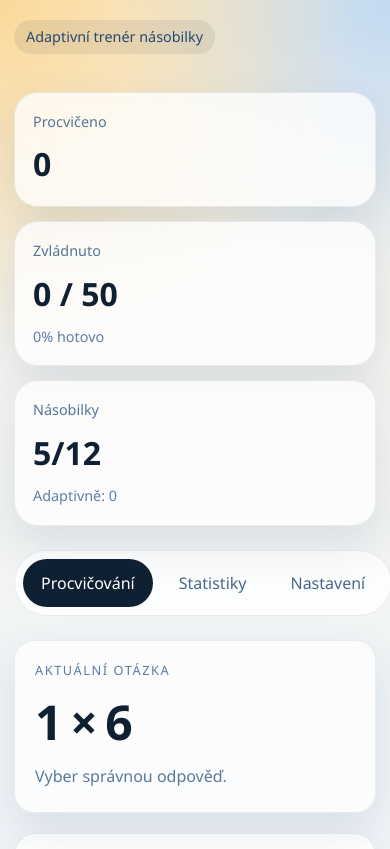
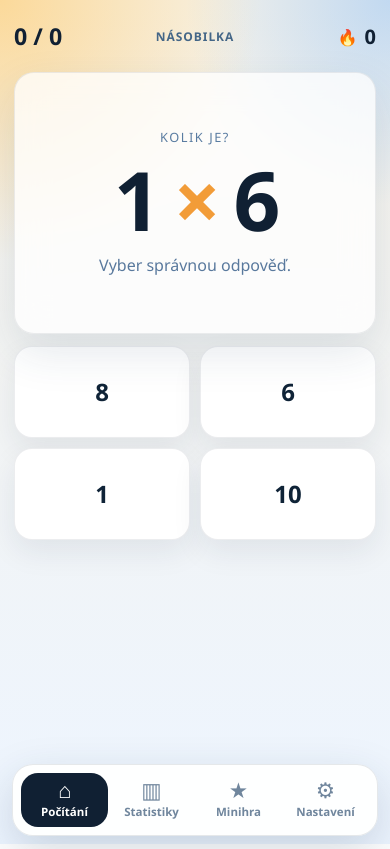
Before and after one commit to hwagent-tech/nasobilka, a React (Vite) app: page / in a window 390 px wide. Shown: the top 849 px of the page. Built offline with nearby package versions, Linux system fonts and the light colour scheme.

Commit message:
feat: vylepsi mobilni trenink a prida minihru

```diff
--- a/src/App.jsx
+++ b/src/App.jsx
@@ -3,6 +3,7 @@ import AnswerButtons from './components/AnswerButtons';
 import Question from './components/Question';
 import Settings from './components/Settings';
 import Stats from './components/Stats';
+import MiniGame from './components/MiniGame';
 import {
   DEFAULT_MASTERY_TIME_LIMIT_SECONDS,
   MAX_TABLE,
@@ -15,7 +16,6 @@ import {
   getPracticeMaxFactor,
   getVisibleProblems,
   isProgressMastered,
-  isMastered,
   loadState,
   mergeProgress,
   normalizeMasteryTimeLimitSeconds,
@@ -57,6 +57,9 @@ export default function App() {
   const [settings, setSettings] = useState(initialState.settings);
   const [progress, setProgress] = useState(initialState.progress);
   const [view, setView] = useState('practice');
+  const [seriesCorrect, setSeriesCorrect] = useState(0);
+  const [seriesTotal, setSeriesTotal] = useState(0);
+  const [streak, setStreak] = useState(0);
   const [sortBy, setSortBy] = useState('numbers');
   const [filterTable, setFilterTable] = useState('all');
   const [filterMastery, setFilterMastery] = useState('all');
@@ -76,6 +79,7 @@ export default function App() {
   const progressRef = useRef(initialState.progress);
   const reviewQueueRef = useRef({});
   const recentProblemKeysRef = useRef([]);
+  const currentRoundHadMistake = useRef(false);
 
   useEffect(() => {
     saveState({ settings, progress });
@@ -115,6 +119,7 @@ export default function App() {
     );
     setRound(nextRound);
     setWrongAnswers([]);
+    currentRoundHadMistake.current = false;
     setQuestionResolved(false);
     setFeedback({
       status: '',
@@ -155,6 +160,7 @@ export default function App() {
     const nextRound = buildNextRound(settings, nextProgress, nextReviewQueue, nextRecentProblemKeys);
     setRound(nextRound);
     setWrongAnswers([]);
+    currentRoundHadMistake.current = false;
     setQuestionResolved(false);
     setFeedback({
       status: '',
@@ -172,6 +178,7 @@ export default function App() {
     const elapsed = Date.now() - questionStartedAt.current;
 
     if (!isCorrect) {
+      currentRoundHadMistake.current = true;
       setWrongAnswers((currentWrongAnswers) =>
         currentWrongAnswers.includes(answer)
           ? currentWrongAnswers
@@ -205,6 +212,13 @@ export default function App() {
     }
 
     setQuestionResolved(true);
+    setSeriesTotal((count) => count + 1);
+    if (currentRoundHadMistake.current) {
+      setStreak(0);
+    } else {
+      setSeriesCorrect((count) => count + 1);
+      setStreak((count) => count + 1);
+    }
     setFeedback({
       status: 'correct',
       message: 'Správně',
@@ -291,61 +305,22 @@ export default function App() {
     questionStartedAt.current = Date.now();
   }
 
-  const practicedCount = statsRows.filter((row) => row.totalAttempts > 0).length;
-  const masteredCount = statsRows.filter((row) =>
-    isMastered(row, masteryTimeLimitSeconds),
-  ).length;
-
   return (
     <div className="app-shell">
-      <header className="hero">
-        <div>
-          <div className="eyebrow">Adaptivní trenér násobilky</div>
-        </div>
-
-        <div className="hero-stats">
-          <div className="stat-card">
-            <span>Procvičeno</span>
-            <strong>{practicedCount}</strong>
+      {view === 'practice' && (
+        <header className="session-header">
+          <div className="session-score">
+            <strong>{seriesCorrect} / {seriesTotal}</strong>
+            <span>správně</span>
           </div>
-          <div className="stat-card">
-            <span>Zvládnuto</span>
-            <strong>
-              {progressMasteredCount} / {totalExamples}
-            </strong>
-            <small>{progressPercent}% hotovo</small>
+          <div className="session-title">Násobilka</div>
+          <div className="streak-score">
+            <span aria-hidden="true">🔥</span>
+            <strong>{streak}</strong>
+            <small>série</small>
           </div>
-          <div className="stat-card">
-            <span>Násobilky</span>
-            <strong>{settings.selectedTables.length}/{MAX_TABLE}</strong>
-            <small>Adaptivně: {masteredCount}</small>
-          </div>
-        </div>
-      </header>
-
-      <nav className="view-switch">
-        <button
-          type="button"
-          className={view === 'practice' ? 'active' : ''}
-          onClick={() => setView('practice')}
-        >
-          Procvičování
-        </button>
-        <button
-          type="button"
-          className={view === 'stats' ? 'active' : ''}
-          onClick={() => setView('stats')}
-        >
-          Statistiky
-        </button>
-        <button
-          type="button"
-          className={view === 'settings' ? 'active' : ''}
-          onClick={() => setView('settings')}
-        >
-          Nastavení
-        </button>
-      </nav>
+        </header>
+      )}
 
       {view === 'practice' ? (
         <main className="content-single">
@@ -386,6 +361,8 @@ export default function App() {
             onSortChange={setSortBy}
           />
         </main>
+      ) : view === 'game' ? (
+        <MiniGame />
       ) : (
         <main className="content-single">
           <Settings
@@ -420,6 +397,26 @@ export default function App() {
           />
         </main>
       )}
+
+      <nav className="bottom-nav" aria-label="Hlavní navigace">
+        {[
+          ['practice', '⌂', 'Počítání'],
+          ['stats', '▥', 'Statistiky'],
+          ['game', '★', 'Minihra'],
+          ['settings', '⚙', 'Nastavení'],
+        ].map(([target, icon, label]) => (
+          <button
+            key={target}
+            type="button"
+            className={view === target ? 'active' : ''}
+            onClick={() => setView(target)}
+            aria-current={view === target ? 'page' : undefined}
+          >
+            <span className="nav-icon" aria-hidden="true">{icon}</span>
+            <span>{label}</span>
+          </button>
+        ))}
+      </nav>
     </div>
   );
 }
--- /dev/null
+++ b/src/components/MiniGame.jsx
@@ -0,0 +1,103 @@
+import { useEffect, useMemo, useRef, useState } from 'react';
+
+function createChallenge() {
+  const a = Math.floor(Math.random() * 10) + 1;
+  const b = Math.floor(Math.random() * 10) + 1;
+  const answer = a * b;
+  const choices = new Set([answer]);
+
+  while (choices.size < 4) {
+    choices.add(Math.max(1, answer + (Math.floor(Math.random() * 9) - 4)));
+  }
+
+  return { a, b, answer, choices: [...choices].sort(() => Math.random() - 0.5) };
+}
+
+export default function MiniGame() {
+  const [round, setRound] = useState(0);
+  const [score, setScore] = useState(0);
+  const [best, setBest] = useState(null);
+  const [playing, setPlaying] = useState(false);
+  const [elapsedMs, setElapsedMs] = useState(0);
+  const startedAt = useRef(0);
+  const challenge = useMemo(() => createChallenge(), [round]);
+
+  useEffect(() => {
+    if (!playing) return undefined;
+
+    const timer = window.setInterval(() => {
+      setElapsedMs(Date.now() - startedAt.current);
+    }, 100);
+
+    return () => window.clearInterval(timer);
+  }, [playing]);
+
+  const formattedTime = `${(elapsedMs / 1000).toFixed(1)} s`;
+
+  function start() {
+    setScore(0);
+    setRound(1);
+    setElapsedMs(0);
+    startedAt.current = Date.now();
+    setPlaying(true);
+  }
+
+  function answer(value) {
+    const nextScore = score + (value === challenge.answer ? 1 : 0);
+    setScore(nextScore);
+
+    if (round >= 10) {
+      const finalTime = Date.now() - startedAt.current;
+      setElapsedMs(finalTime);
+      setBest((current) => {
+        if (!current || nextScore > current.score) return { score: nextScore, time: finalTime };
+        if (nextScore === current.score && finalTime < current.time) {
+          return { score: nextScore, time: finalTime };
+        }
+        return current;
+      });
+      setPlaying(false);
+    } else {
+      setRound((current) => current + 1);
+    }
+  }
+
+  return (
+    <main className="game-screen">
+      <section className="game-card">
+        <div className="game-emoji" aria-hidden="true">⚡</div>
+        <p className="game-kicker">Blesková výzva</p>
+        {!playing ? (
+          <>
+            <h2>{round ? `Skóre ${score} / 10` : 'Deset rychlých příkladů'}</h2>
+            <p>Odpověz správně a potom zkus zlepšit svůj čas.</p>
+            {round > 0 && <div className="result-time">Čas: {formattedTime}</div>}
+            {best && (
+              <div className="best-score">
+                Rekord: {best.score} / 10 za {(best.time / 1000).toFixed(1)} s
+              </div>
+            )}
+            <button type="button" className="game-start" onClick={start}>
+              {round ? 'Hrát znovu' : 'Spustit hru'}
+            </button>
+          </>
+        ) : (
+          <>
+            <div className="game-progress"><span style={{ width: `${round * 10}%` }} /></div>
+            <div className="game-meta">
+              <span>{round} / 10</span>
+              <span className="game-timer">⏱ {formattedTime}</span>
+              <span>{score} bodů</span>
+            </div>
+            <div className="game-question">{challenge.a} × {challenge.b}</div>
+            <div className="game-answers">
+              {challenge.choices.map((choice) => (
+                <button key={choice} type="button" onClick={() => answer(choice)}>{choice}</button>
+              ))}
+            </div>
+          </>
+        )}
+      </section>
+    </main>
+  );
+}
--- a/src/components/Question.jsx
+++ b/src/components/Question.jsx
@@ -1,9 +1,9 @@
 export default function Question({ a, b, feedback }) {
   return (
     <section className="question-card">
-      <div className="question-label">Aktuální otázka</div>
+      <div className="question-label">Kolik je?</div>
       <div className="question-text">
-        {a} × {b}
+        {a} <span>×</span> {b}
       </div>
       <div className={`feedback ${feedback.status || ''}`}>
         {feedback.message || 'Vyber správnou odpověď.'}
--- a/src/styles.css
+++ b/src/styles.css
@@ -22,6 +22,7 @@ body {
   margin: 0;
   min-width: 320px;
   min-height: 100vh;
+  min-height: 100dvh;
 }
 
 button,
@@ -39,10 +40,18 @@ button {
 }
 
 .app-shell {
-  max-width: 1200px;
+  max-width: 760px;
   margin: 0 auto;
-  padding: 32px 20px 56px;
+  padding: 20px 20px 112px;
 }
+
+.session-header { display: grid; grid-template-columns: 1fr auto 1fr; align-items: center; min-height: 72px; margin-bottom: 20px; }
+.session-score, .streak-score { display: flex; align-items: center; gap: 7px; }
+.session-score strong { font-size: 1.45rem; line-height: 1; }
+.session-score span, .streak-score small { color: #66809d; font-size: .78rem; }
+.session-title { color: #446687; font-size: .9rem; font-weight: 800; letter-spacing: .08em; text-transform: uppercase; }
+.streak-score { justify-content: flex-end; }
+.streak-score strong { font-size: 1.25rem; }
 
 .hero {
   display: grid;
@@ -141,6 +150,7 @@ button {
 
 .question-card {
   padding: 28px;
+  text-align: center;
 }
 
 .question-label {
@@ -157,6 +167,8 @@ button {
   letter-spacing: -0.05em;
   line-height: 1;
 }
+
+.question-text span { color: #f29c38; }
 
 .feedback {
   margin-top: 18px;
@@ -406,6 +418,28 @@ button {
   text-align: center;
 }
 
+.bottom-nav { position: fixed; z-index: 10; left: 50%; bottom: max(12px, env(safe-area-inset-bottom)); display: grid; grid-template-columns: repeat(4, 1fr); width: min(calc(100% - 24px), 720px); padding: 8px; border: 1px solid rgba(16, 32, 51, .1); border-radius: 24px; background: rgba(255, 255, 255, .92); box-shadow: 0 16px 45px rgba(27, 55, 85, .18); backdrop-filter: blur(18px); transform: translateX(-50%); }
+.bottom-nav button { display: grid; place-items: center; gap: 2px; min-height: 60px; padding: 6px; border: 0; border-radius: 17px; background: transparent; color: #70869d; font-size: .72rem; font-weight: 700; }
+.bottom-nav button.active { background: #102033; color: white; }
+.nav-icon { font-size: 1.55rem; line-height: 1; }
+
+.game-screen { display: grid; place-items: center; min-height: calc(100dvh - 150px); }
+.game-card { width: 100%; padding: 34px 24px; border: 1px solid rgba(16, 32, 51, .08); border-radius: 28px; background: rgba(255, 255, 255, .82); box-shadow: 0 18px 45px rgba(37, 64, 97, .12); text-align: center; }
+.game-emoji { font-size: 3rem; }
+.game-kicker { margin: 6px 0; color: #e28228; font-weight: 800; text-transform: uppercase; letter-spacing: .1em; }
+.game-card h2 { margin: 6px 0; font-size: 1.8rem; }
+.game-card p { color: #66809d; }
+.best-score { margin: 18px 0; color: #17704e; font-weight: 800; }
+.result-time { margin-top: 16px; color: #102033; font-size: 1.25rem; font-weight: 800; }
+.game-start { margin-top: 16px; padding: 15px 28px; border: 0; border-radius: 16px; background: #102033; color: white; font-weight: 800; }
+.game-progress { height: 9px; margin: 20px 0 8px; overflow: hidden; border-radius: 999px; background: #e6edf4; }
+.game-progress span { display: block; height: 100%; border-radius: inherit; background: #f5a640; transition: width .2s ease; }
+.game-meta { display: flex; justify-content: space-between; color: #66809d; font-size: .85rem; }
+.game-timer { color: #102033; font-weight: 800; font-variant-numeric: tabular-nums; }
+.game-question { margin: 30px 0; font-size: clamp(3.5rem, 15vw, 6rem); font-weight: 800; line-height: 1; }
+.game-answers { display: grid; grid-template-columns: 1fr 1fr; gap: 12px; }
+.game-answers button { min-height: 72px; border: 1px solid rgba(16, 32, 51, .08); border-radius: 18px; background: #fff; color: #102033; font-size: 1.7rem; font-weight: 800; box-shadow: 0 8px 20px rgba(20, 42, 67, .07); }
+
 @media (max-width: 920px) {
   .hero,
   .content-grid {
@@ -419,14 +453,24 @@ button {
 
 @media (max-width: 640px) {
   .app-shell {
-    padding: 20px 14px 40px;
+    min-height: 100dvh;
+    padding: 10px 14px 98px;
   }
 
   .hero-stats,
-  .answers-grid,
   .table-grid {
     grid-template-columns: 1fr;
   }
+
+  .session-header { min-height: 54px; margin-bottom: 8px; }
+  .session-title { font-size: .75rem; }
+  .session-score span, .streak-score small { display: none; }
+  .practice-panel { gap: 12px; }
+  .question-card { display: grid; align-content: center; min-height: 31dvh; }
+  .question-label { margin-bottom: 12px; }
+  .question-text { font-size: clamp(4rem, 21vw, 6rem); }
+  .feedback { margin-top: 12px; min-height: 24px; }
+  .answers-grid { grid-template-columns: repeat(2, 1fr); gap: 10px; }
 
   .panel-header,
   .stats-controls {
@@ -454,6 +498,23 @@ button {
   }
 
   .answer-button {
-    min-height: 74px;
+    min-height: clamp(68px, 12dvh, 92px);
+    padding: 10px;
+    border-radius: 18px;
   }
+
+  .bottom-nav { bottom: max(8px, env(safe-area-inset-bottom)); border-radius: 21px; }
+  .bottom-nav button { min-height: 54px; }
+  .nav-icon { font-size: 1.35rem; }
+  .game-screen { min-height: calc(100dvh - 108px); }
+  .game-card { padding: 24px 18px; }
 }
+
+@media (max-height: 650px) and (max-width: 640px) {
+  .session-header { min-height: 42px; }
+  .question-card { min-height: 25dvh; padding: 14px; }
+  .question-label { margin-bottom: 6px; }
+  .feedback { margin-top: 8px; }
+  .answer-button { min-height: 58px; }
+  .bottom-nav button { min-height: 48px; }
+}
```
Also changed, not shown: src/utils.js (+9 -5 lines), 5 other files (tests, documents, lock files or other folders).
